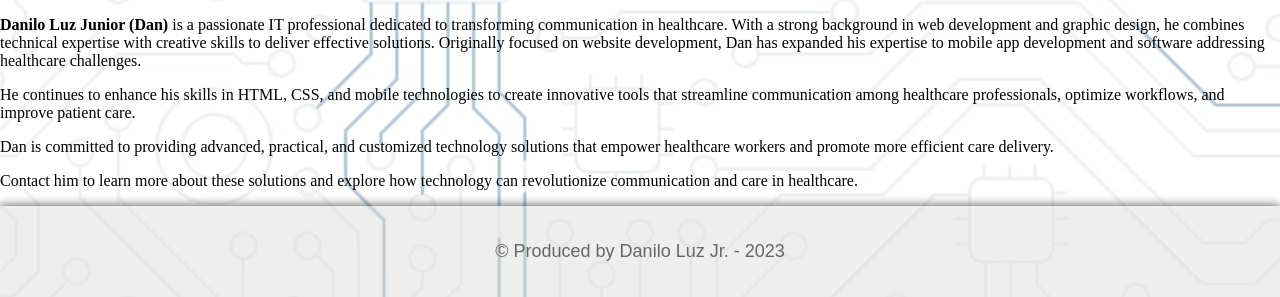
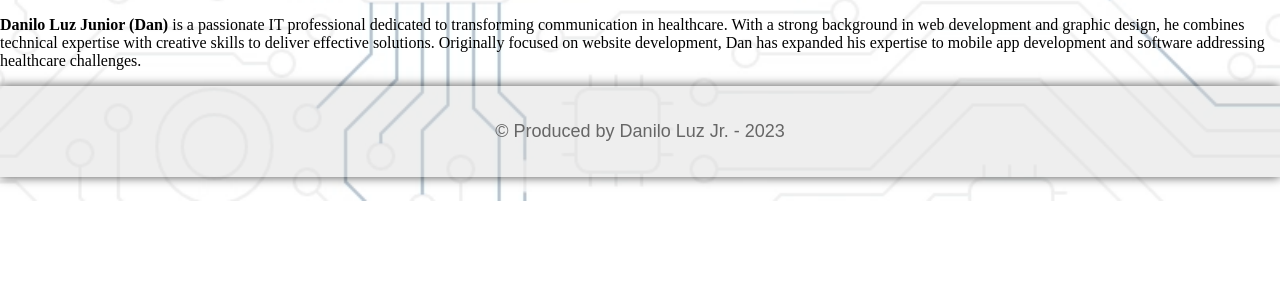
Before and after one commit to daniloluzjr/lux, a plain HTML site: page index.html in a window 1280 px wide. Shown: the part 599-896 px from the top of the page. After the commit the page ends 800 px from the top, so only its background shows below. Drawn offline with Linux system fonts and the light colour scheme.

Commit message:
Update index.html

```diff
--- a/index.html
+++ b/index.html
@@ -29,16 +29,7 @@
             <img src="/assets/logoLuzPng.png" class="imagem">
             <p class="texto"><p>
 		  <strong>Danilo Luz Junior (Dan)</strong> is a passionate IT professional dedicated to transforming communication in healthcare. With a strong background in web development and graphic design, he combines technical expertise with creative skills to deliver effective solutions. Originally focused on website development, Dan has expanded his expertise to mobile app development and software addressing healthcare challenges.
-		</p>
-		<p>
-		  He continues to enhance his skills in HTML, CSS, and mobile technologies to create innovative tools that streamline communication among healthcare professionals, optimize workflows, and improve patient care.
-		</p>
-		<p>
-		  Dan is committed to providing advanced, practical, and customized technology solutions that empower healthcare workers and promote more efficient care delivery.
-		</p>
-		<p>
-		  Contact him to learn more about these solutions and explore how technology can revolutionize communication and care in healthcare.
-		</p>
+
 
         </div>
 
```
